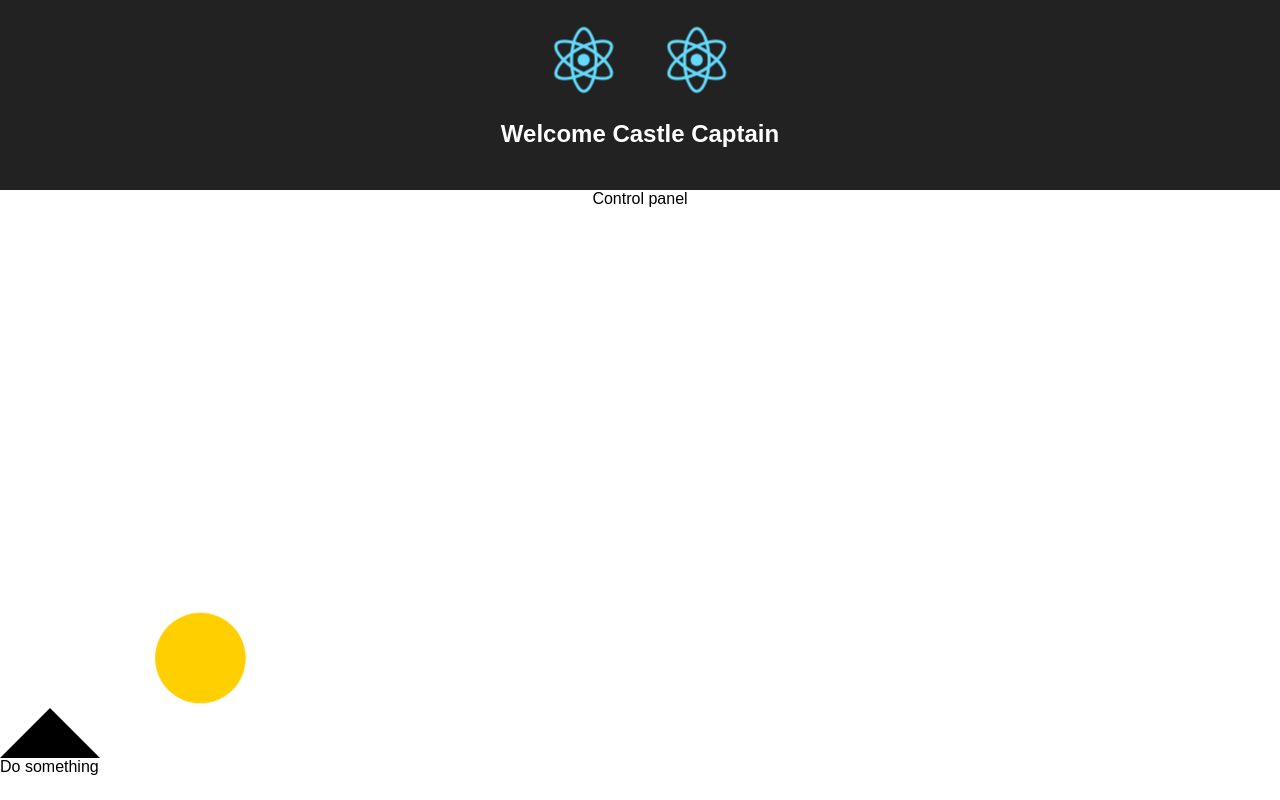
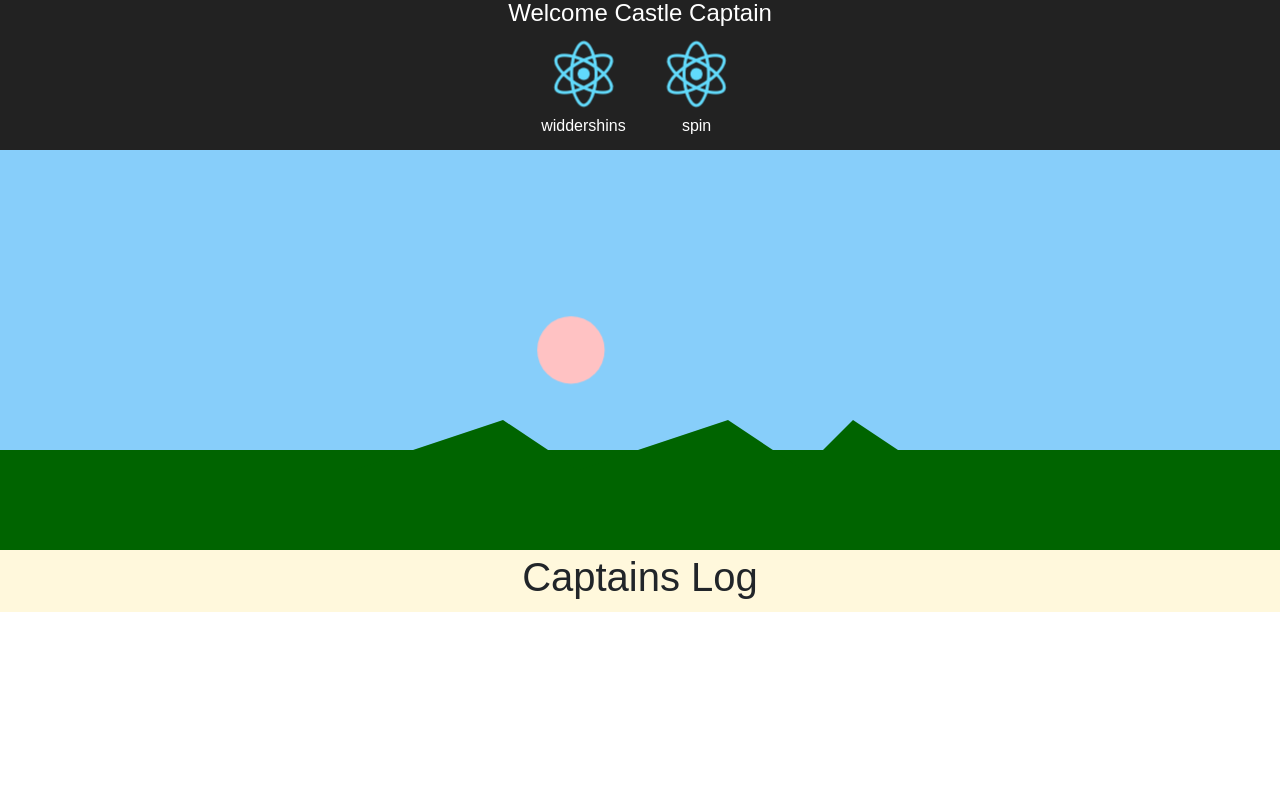
Before and after one commit to megantfanning/CastleCaptain, a React (Create React App) app: page / in a window 1280 px wide. Built offline with nearby package versions, Linux system fonts and the light colour scheme.

Commit message:
initial layout pass

```diff
--- a/public/index.html
+++ b/public/index.html
@@ -9,7 +9,8 @@
       homescreen on Android. See https://developers.google.com/web/fundamentals/engage-and-retain/web-app-manifest/
     -->
     <link rel="manifest" href="%PUBLIC_URL%/manifest.json">
-    <link rel="shortcut icon" href="%PUBLIC_URL%/favicon.ico">
+    <link rel="stylesheet" href="https://maxcdn.bootstrapcdn.com/bootstrap/4.0.0-beta/css/bootstrap.min.css" integrity="sha384-/Y6pD6FV/Vv2HJnA6t+vslU6fwYXjCFtcEpHbNJ0lyAFsXTsjBbfaDjzALeQsN6M" crossorigin="anonymous">
+
     <!--
       Notice the use of %PUBLIC_URL% in the tags above.
       It will be replaced with the URL of the `public` folder during the build.
@@ -19,7 +20,7 @@
       work correctly both with client-side routing and a non-root public URL.
       Learn how to configure a non-root public URL by running `npm run build`.
     -->
-    <title>React App</title>
+    <title>Castle Captain</title>
   </head>
   <body>
     <noscript>
@@ -42,5 +43,5 @@
   <meta charset="UTF-8">
   <title>Document</title>
 </head>
-<body>Do something</body>
+<body></body>
 </html>
--- a/src/App.css
+++ b/src/App.css
@@ -7,10 +7,14 @@
   height: 80px;
 }
 
+.logo {
+  animation: widdershins infinite 20s linear;
+  height: 80px;
+}
+
 .App-header {
   background-color: #222;
   height: 150px;
-  padding: 20px;
   color: white;
 }
 
@@ -22,27 +26,59 @@
   font-size: large;
 }
 
+.caption{
+  text-align: center;
+}
+
+.captainsLog{
+  background-color: cornsilk;
+  padding: 5px
+}
+
+.sky{
+  background-color:lightskyblue;
+  height: 300px;
+  padding-top:150px
+}
+
+.scenery{
+  background-color:darkgreen;
+  height: 100px;
+}
+
 @keyframes App-logo-spin {
   from { transform: rotate(0deg); }
   to { transform: rotate(360deg); }
 }
 
-#mountain {
+@keyframes widdershins {
+  from { transform: rotate(360deg); }
+  to { transform: rotate(0deg); }
+}
+
+#mountainNorth {
+  width: 0;
+  height: 0;
+  border-left: 150px solid transparent;
+  border-right: 75px solid transparent;
+  border-bottom: 50px solid darkgreen;
+}
+
+#mountainSouth {
   width: 0;
   height: 0;
   border-left: 50px solid transparent;
-  border-right: 50px solid transparent;
-  border-bottom: 50px solid black;
+  border-right: 75px solid transparent;
+  border-bottom: 50px solid darkgreen;
 }
 
-#ball {
+#sun {
   width: 100px;
   height: 100px;
-  margin-top: 400px;
-  animation: shapeshift 6s infinite;
+  animation: sunset 20s infinite;
 }
 
-@keyframes shapeshift {
+@keyframes sunset {
   0%, 100% {
       transform: translate(0,100);
       border-radius: 100px;
--- a/src/App.js
+++ b/src/App.js
@@ -1,5 +1,6 @@
 import React, { Component } from 'react';
 import logo from './logo.svg';
+import {NavigationButton} from './Navigation';
 import './App.css';
 
 class App extends Component {
@@ -7,16 +8,30 @@ class App extends Component {
     return (
       <div className="App">
         <header className="App-header">
-          <div inline>
-          <img src={logo} className="App-logo" alt="logo" />
-          <img src={logo} className="App-logo" alt="logo" />
+          <h1 className="App-title">Welcome Castle Captain</h1>
+          <div>
+            <div class="d-inline-block">
+              <img src={logo} className="App-logo" alt="logo"/>
+              <br/>
+              <label> widdershins</label>
+            </div>
+            <div class="d-inline-block">
+              <img src={logo} className="logo" alt="logo" />
+              <br/>
+              <label>spin</label>
+            </div>
           </div>
-          <h1 className="App-title">Welcome Castle Captain</h1>
         </header>
-        <div id="controlPanel">Control panel</div>
-        <div>
-          <div id="ball"></div>
-          <div id="mountain"></div>
+        <div class="sky" >
+          <div id="sun"></div>
+          <div class="d-inline" id="mountainNorth"></div>
+          <div class="d-inline" id="mountainNorth"></div>
+          <div class="d-inline" id="mountainSouth"></div>
+        </div>
+        <div class="scenery" ></div>
+        <div class="captainsLog">
+          <h1> Captains Log</h1>
+          {}
         </div>
       </div>
     );
--- /dev/null
+++ b/src/Navigation.js
@@ -0,0 +1,13 @@
+import React, { Component } from 'react';
+
+function NavigationButton (props) {
+    return(
+        <div class="d-inline-block">
+        <img src={props.img} className={props.navClass} alt={props.label} />
+        <br/>
+        <label>{props.label}</label>
+        </div>
+    )
+}
+
+export {NavigationButton};
```
